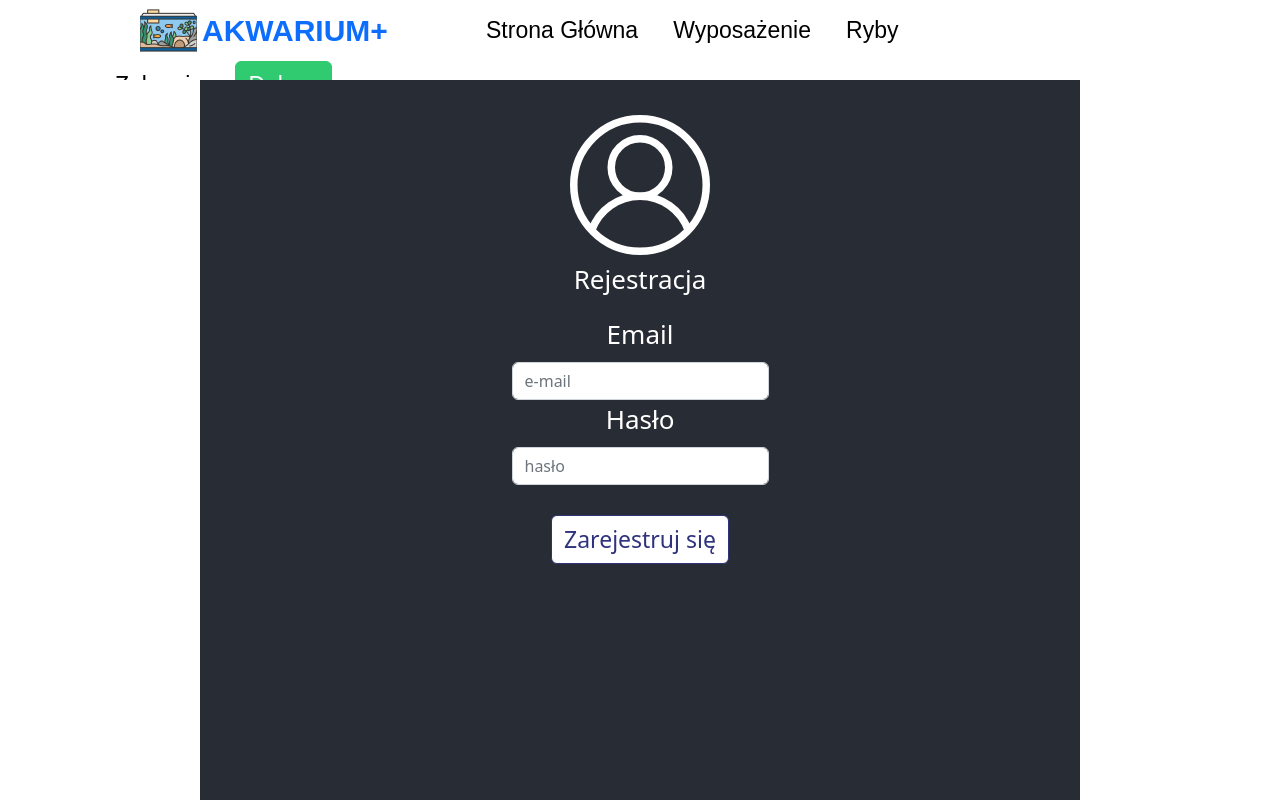
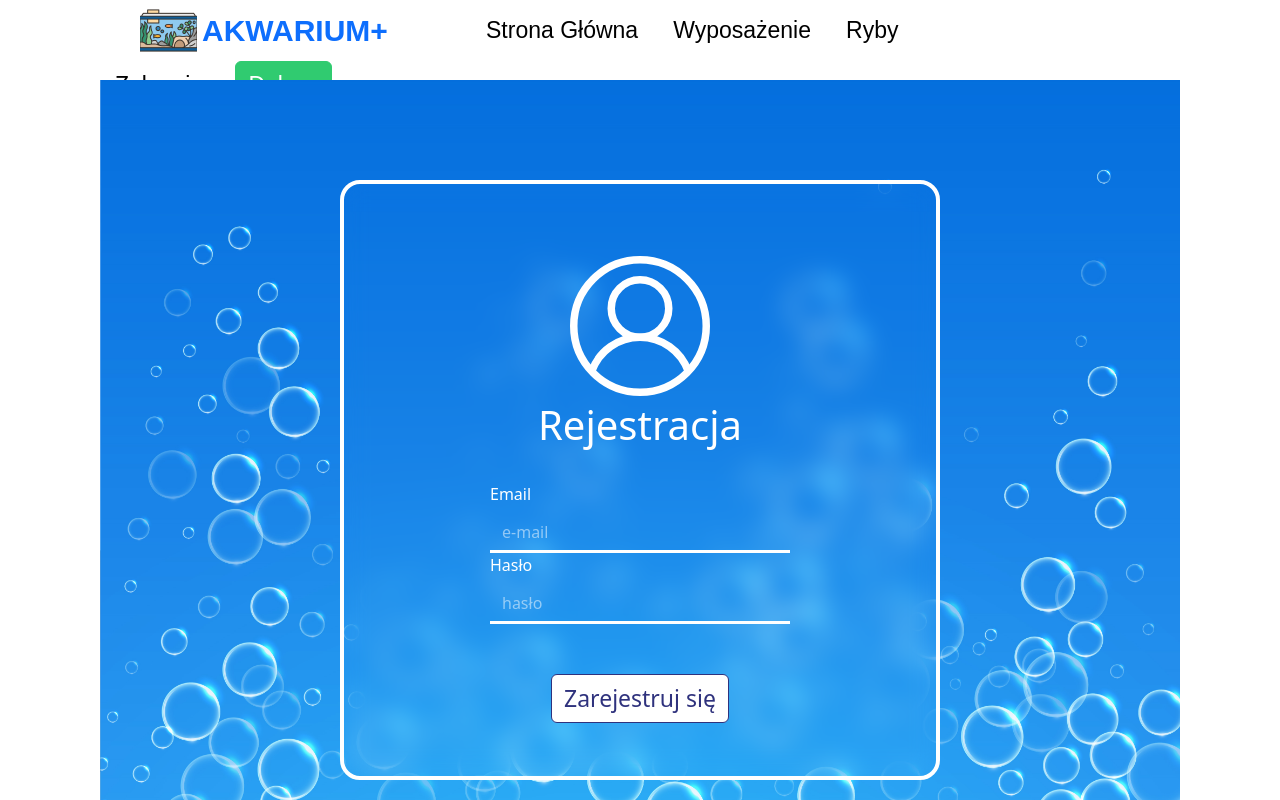
Before and after one commit to WPapuga/AkwariumPlus, a React (Create React App) app in the folder app/: page /rejestracja in a window 1280 px wide. Shown: the top 800 px of the page. Built offline with nearby package versions, Linux system fonts and the light colour scheme.

Commit message:
update SignUp page layout

```diff
--- a/app/src/pages/SignUp.js
+++ b/app/src/pages/SignUp.js
@@ -36,25 +36,31 @@
         }
     }
     return (
-        <div className="App">
-            <body className="App-body">
-                <img className="UserImg"src="user_icon.svg" alt="logo" />
-                <p>Rejestracja</p>
+      <section>
+        <div className='SignFormContainer'>
+          <img className="UserImg"src="user_icon.svg" alt="logo" />
+          <h2 className='SignInfo'>Rejestracja</h2>
                 <Form onSubmit={handleSubmit}>
+                  <div className='EmailContainer'>
                     <Form.Group>
                         <Form.Label>Email</Form.Label>
                         <Form.Control type="email" placeholder="e-mail" value={email} onChange={(event) => setEmail(event.target.value)} />
                     </Form.Group>
+                  </div>
+                  <div className='PasswordContainer'>
                     <Form.Group>
                         <Form.Label>Hasło</Form.Label>
                         <Form.Control type="password" placeholder="hasło" value={password} onChange={(event) => setPassword(event.target.value)} />
                     </Form.Group>
+                  </div>
+                  <div className='SignButtonContainer'>
                     <Button className="SubmitButton" variant="primary" type="submit">
                         Zarejestruj się
                     </Button>
+                  </div>
                 </Form>
                 <p className='SignUpStatus'>{signUpStatus}</p>
-            </body>
-        </div>
+          </div>
+      </section>
     );
 }
```
